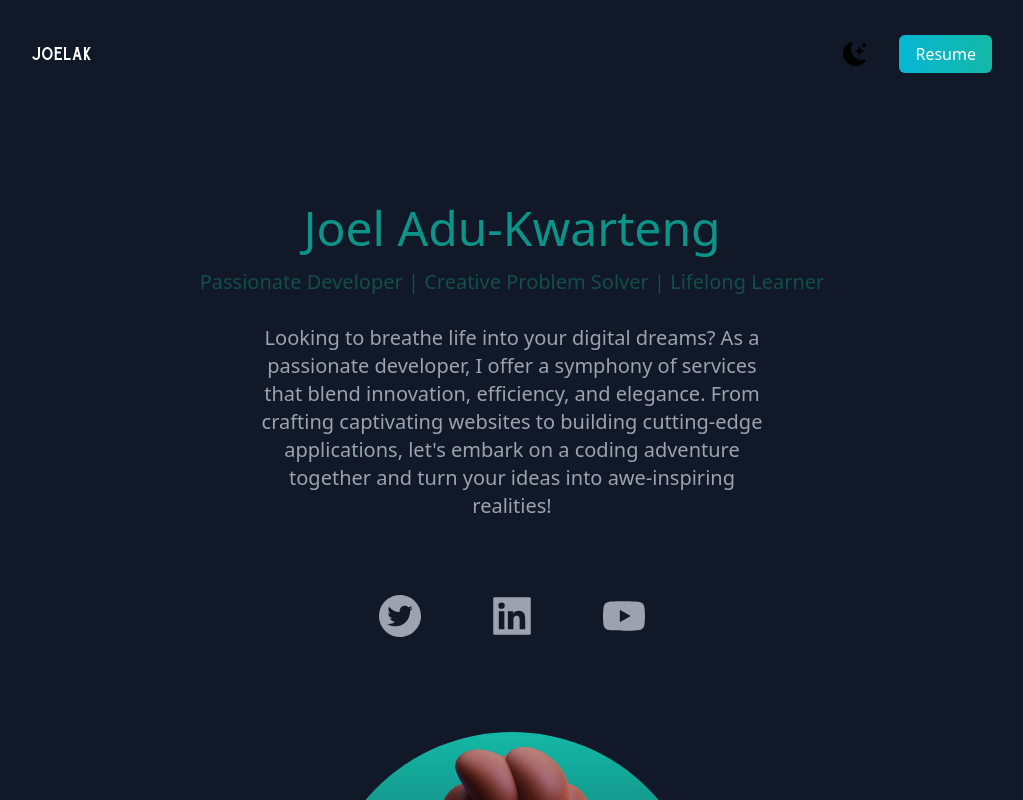
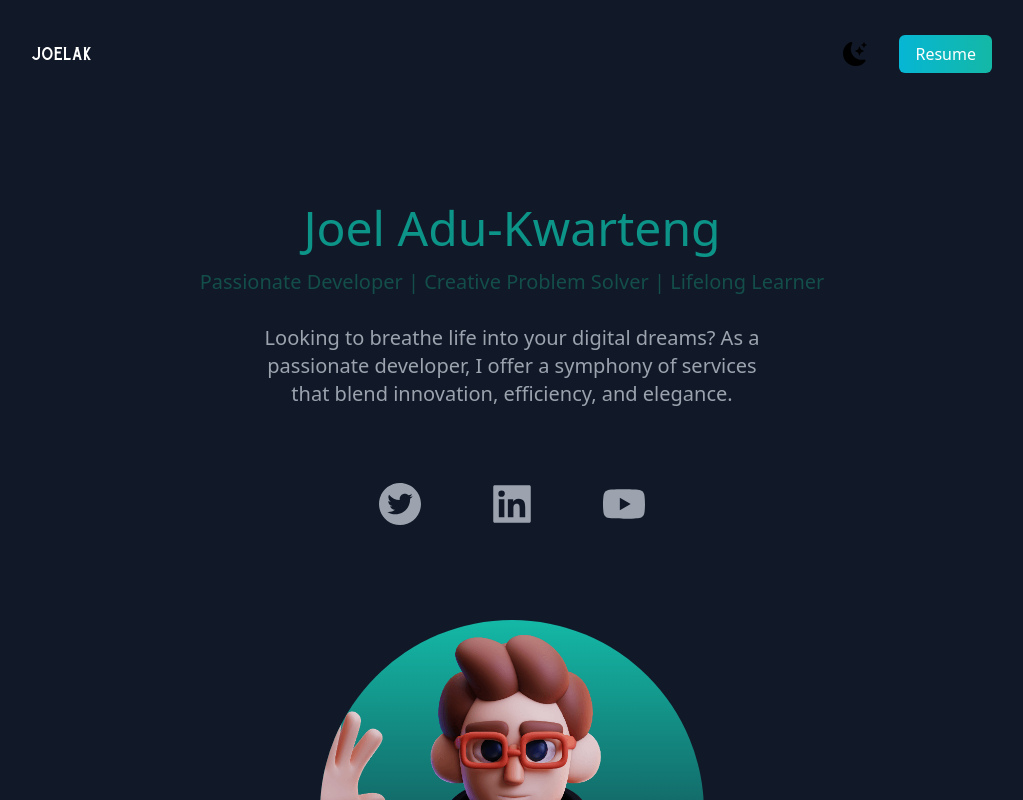
Before and after one commit to Joelisking/react-portfolio, a Next.js app: page / in a window 1280 px wide. Shown: the top 800 px of the page, without its empty margins (128-1151 px from the left). Built offline with nearby package versions, Linux system fonts and the light colour scheme.

Commit message:
fix itr4

```diff
--- a/pages/index.js
+++ b/pages/index.js
@@ -65,10 +65,7 @@ export default function Home() {
 							<p className="text-md py-5 leading-8 text-gray-800 md:text-xl max-w-lg mx-auto dark:text-gray-400">
 								Looking to breathe life into your digital dreams? As a
 								passionate developer, I offer a symphony of services that blend
-								innovation, efficiency, and elegance. From crafting captivating
-								websites to building cutting-edge applications, let's embark on
-								a coding adventure together and turn your ideas into
-								awe-inspiring realities!
+								innovation, efficiency, and elegance.
 							</p>
 						</div>
 
```
